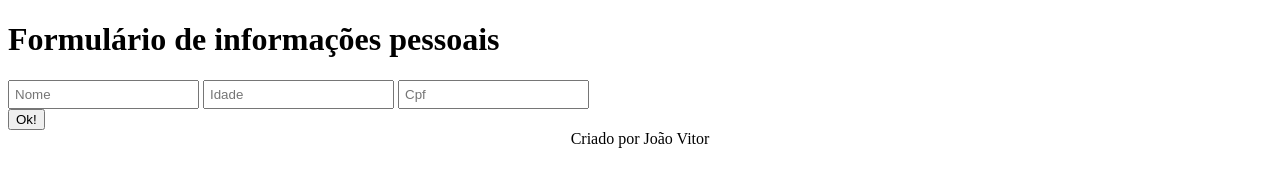
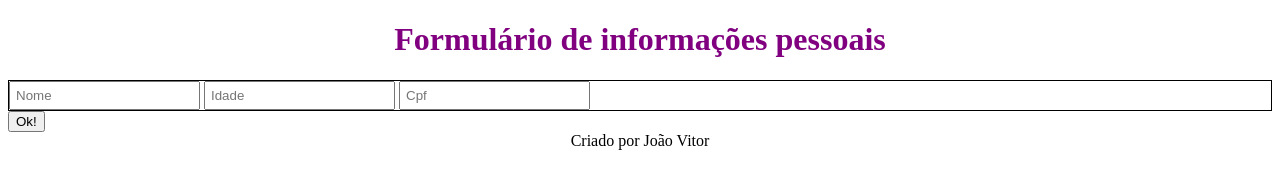
Before and after one commit to joaovitortm4/programacao_web_CC_A, a plain HTML site: page index.html in a window 1280 px wide. Drawn offline with Linux system fonts and the light colour scheme.

Commit message:
Mudancas2

```diff
--- a/styles.css
+++ b/styles.css
@@ -1,3 +1,11 @@
+#titulo {
+    color: purple;
+    text-align: center;
+}
+
+.entradas-formulario {
+    border: 1px solid;
+}
 .container {
     width: 100%;
     height: 100vh; /* Altura total da janela */
```
